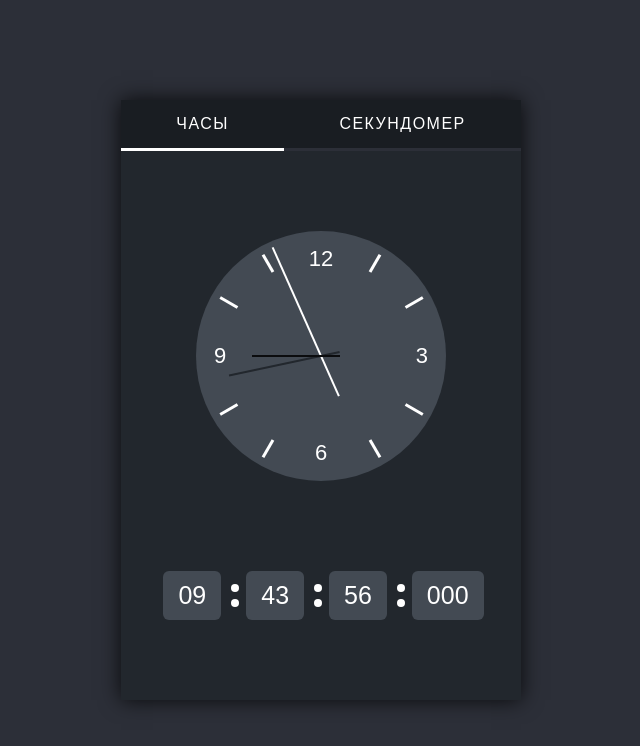
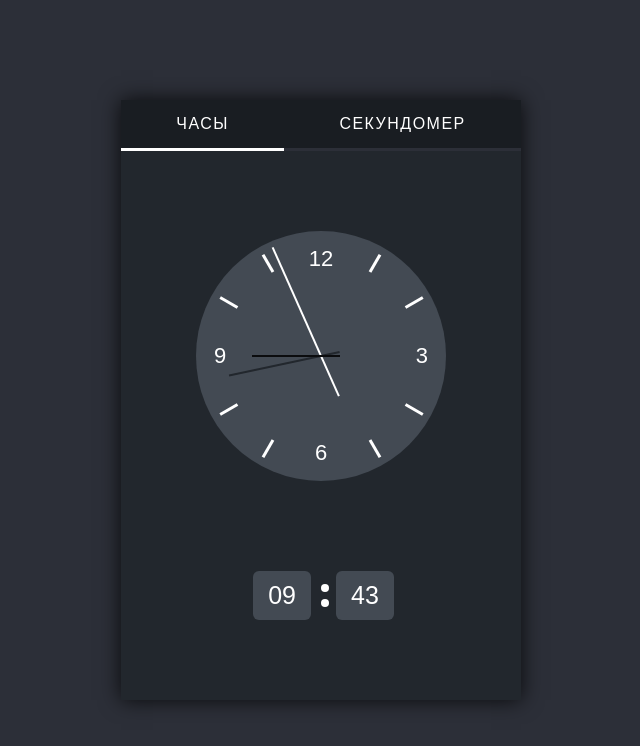
Before and after one commit to Rdowafun/clockstopwatch, a plain HTML site: page index.html in a window 1280 px wide. Shown: the whole page, without its empty margins (319-959 px from the left). Drawn offline with Linux system fonts and the light colour scheme.

Commit message:
comment secondsandmlsckds

```diff
--- a/index.html
+++ b/index.html
@@ -57,10 +57,10 @@
                     <div class="hours">00</div>
                     <div class="dot"></div>
                     <div class="minutes">00</div>
-                    <div class="dot"></div>
+                   <!--  <div class="dot"></div>
                     <div class="seconds">00</div>
                     <div class="dot"></div>
-                    <div class="milliseconds">00</div>
+                    <div class="milliseconds">00</div> -->
                 </div>
             </div>
             <!-- Секундомер Д/З -->
--- a/js/script.js
+++ b/js/script.js
@@ -17,14 +17,14 @@ function clock() {
     hour.style = `transform: rotate(${hours}deg)`
 
     hoursNum.innerHTML = time.getHours() < 10 ? '0' + time.getHours() : time.getHours()
-    secondsNum.innerHTML = time.getSeconds() < 10 ? '0' + time.getSeconds() : time.getSeconds()
-    if(time.getMilliseconds() < 10 ){
-        millisecondsNum.innerHTML = '00' + time.getMilliseconds()
-    }else if(time.getMilliseconds() < 100){
-        millisecondsNum.innerHTML = '0' + time.getMilliseconds()
-    } else if(time.getMilliseconds() > 100){
-        millisecondsNum.innerHTML =time.getMilliseconds();
-    }
+    // secondsNum.innerHTML = time.getSeconds() < 10 ? '0' + time.getSeconds() : time.getSeconds()
+    // if(time.getMilliseconds() < 10 ){
+    //     millisecondsNum.innerHTML = '00' + time.getMilliseconds()
+    // }else if(time.getMilliseconds() < 100){
+    //     millisecondsNum.innerHTML = '0' + time.getMilliseconds()
+    // } else if(time.getMilliseconds() > 100){
+    //     millisecondsNum.innerHTML =time.getMilliseconds();
+    // }
     minutesNum.innerHTML = time.getMinutes() < 10 ? '0' + time.getMinutes() : time.getMinutes()
     // setTimeout(функция, миллисекунды) - делает задержку вызова функции
     setTimeout(() => clock(), 10)
```
